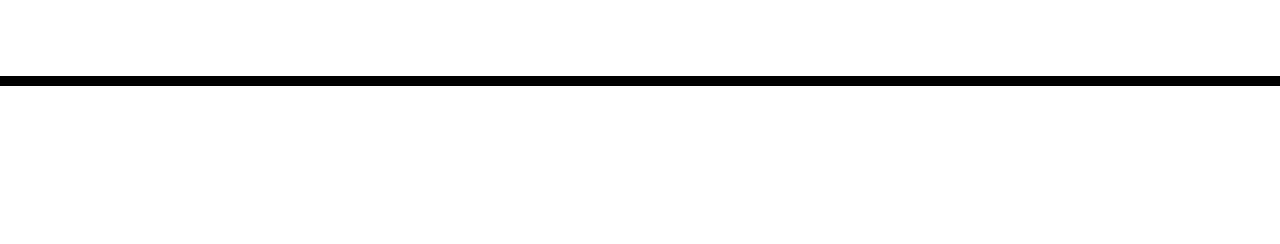
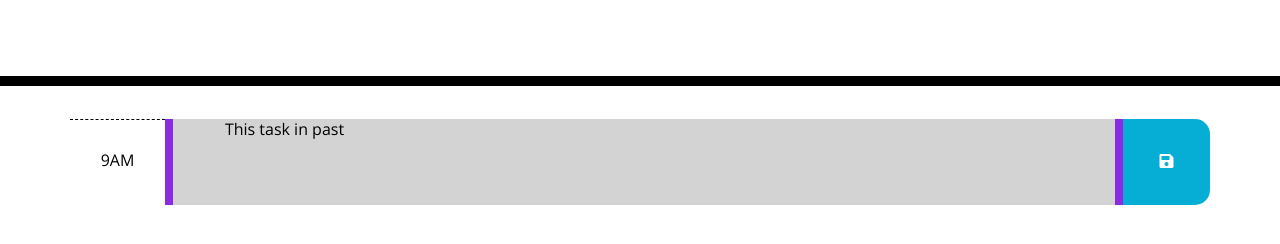
Before and after one commit to chardmuffin/day-planner, a plain HTML site: page index.html in a window 1280 px wide. Shown: the part 182-426 px from the top of the page. Drawn offline with nearby package versions, Linux system fonts and the light colour scheme; files that its build step writes are made by us from their sources.

Commit message:
dummy task hardcode

```diff
--- a/assets/css/style.css
+++ b/assets/css/style.css
@@ -1,3 +1,5 @@
+
+
 body {
   font-family: 'Open Sans', sans-serif;
   font-size: 16px;
@@ -9,8 +11,11 @@ textarea{
   border: none;
   resize: none;
   color: #000000;
-  border-left: 1px solid black;
-  padding: 10px;
+  border-left: 8px solid blueviolet;
+  width: 100%;
+  height: 100%;
+  position: relative;
+  top: -32px;
 }
 
 .jumbotron {
@@ -23,11 +28,6 @@ textarea{
 
 .description{
   white-space: pre-wrap;
-}
-
-.time-block{
-  text-align: center;
-  border-radius: 15px;
 }
 
 .row {
@@ -58,7 +58,7 @@ textarea{
 }
 
 .saveBtn {
-  border-left: 1px solid black;
+  border-left: 8px solid blueviolet;
   border-top-right-radius: 15px;
   border-bottom-right-radius: 15px;
   background-color: #06AED5;
--- a/index.html
+++ b/index.html
@@ -18,7 +18,7 @@
       href="https://fonts.googleapis.com/css?family=Open+Sans&display=swap"
       rel="stylesheet"
     />
-    <link rel="stylesheet" href="style.css" />
+    <link rel="stylesheet" href="./assets/css/style.css" />
     <title>Work Day Scheduler</title>
   </head>
 
@@ -29,7 +29,19 @@
       <p id="currentDay" class="lead"></p>
     </header>
     <div class="container">
-      <!-- Timeblocks go here -->
+      <div class="row">
+        <div class="col-1 hour text-center">
+          9AM
+        </div>
+        <div class="col-10 pl-0 past">
+          <textarea class="">
+            This task in past
+          </textarea>
+        </div>
+        <div class="col-1 saveBtn text-center">
+            <i class="fa fa-save align-middle"></i>
+        </div>
+      </div>
     </div>
 
     <script src="https://code.jquery.com/jquery-3.4.1.min.js"></script>
```
